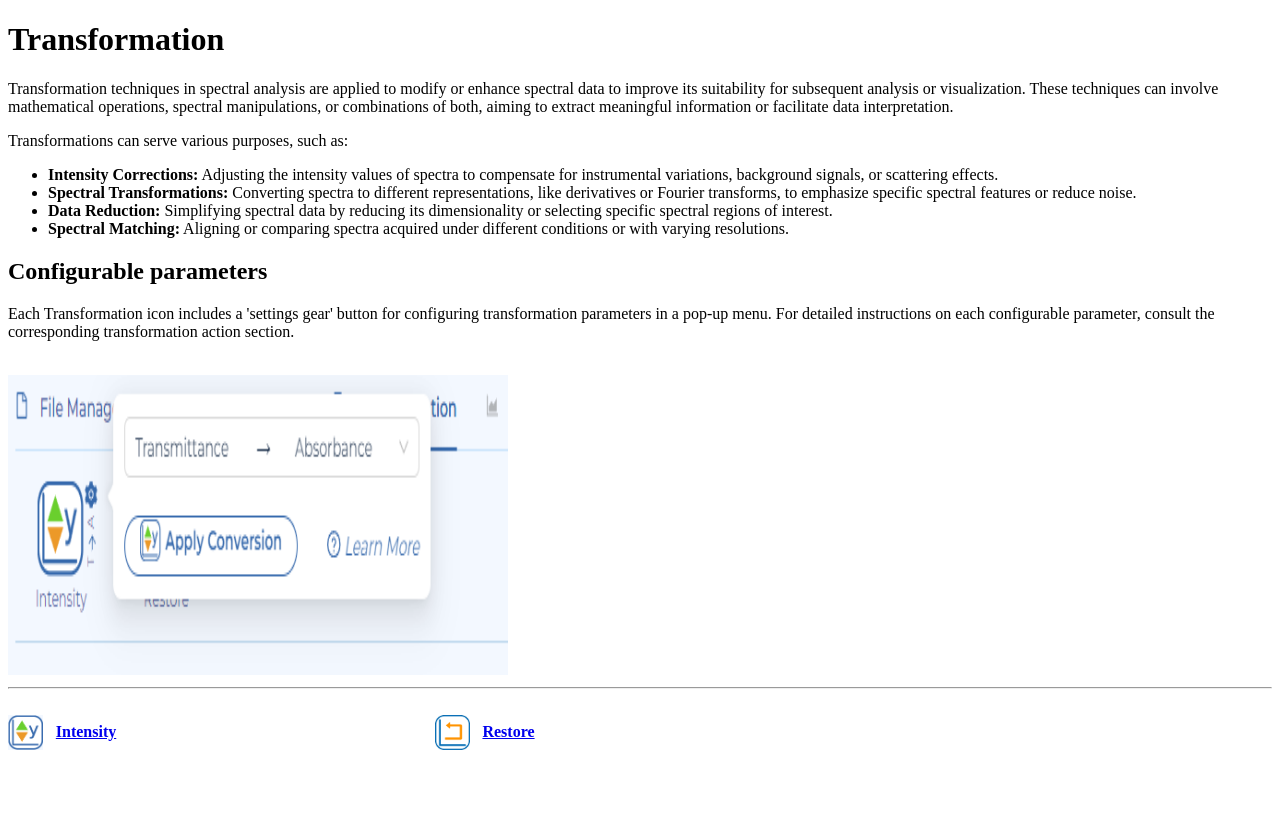
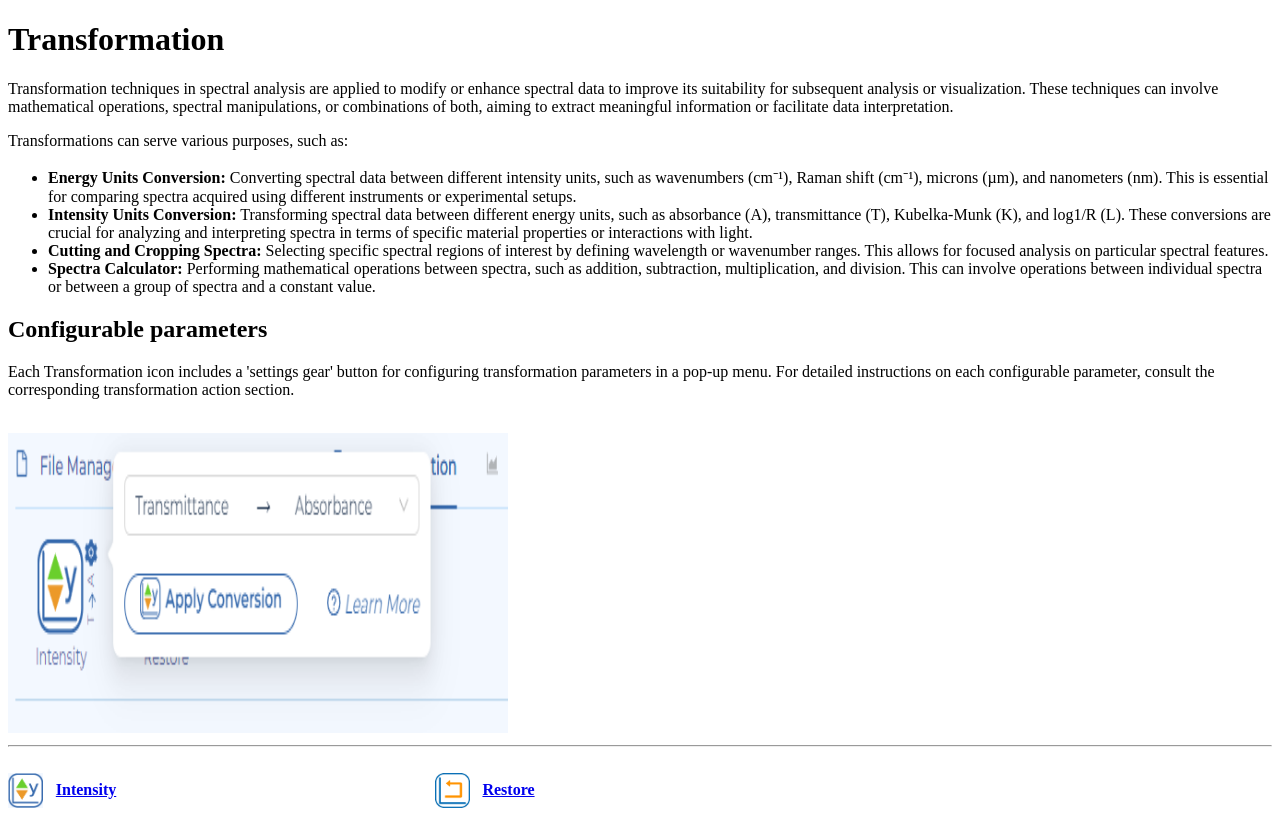
Before and after one commit to SFTechnologies/spectrify-docs, a Next.js app: page /transformation in a window 1280 px wide. Built offline with nearby package versions, Linux system fonts and the light colour scheme.

Commit message:
fix(transformation): update texts and formulas

```diff
--- a/pages/transformation.mdx
+++ b/pages/transformation.mdx
@@ -9,10 +9,10 @@ Transformation techniques in spectral analysis are applied to modify or enhance
 
 Transformations can serve various purposes, such as:
 
-- **Intensity Corrections:** Adjusting the intensity values of spectra to compensate for instrumental variations, background signals, or scattering effects.
-- **Spectral Transformations:** Converting spectra to different representations, like derivatives or Fourier transforms, to emphasize specific spectral features or reduce noise.
-- **Data Reduction:** Simplifying spectral data by reducing its dimensionality or selecting specific spectral regions of interest.
-- **Spectral Matching:** Aligning or comparing spectra acquired under different conditions or with varying resolutions.
+- **Energy Units Conversion:** Converting spectral data between different intensity units, such as wavenumbers (cm⁻¹), Raman shift (cm⁻¹), microns (µm), and nanometers (nm). This is essential for comparing spectra acquired using different instruments or experimental setups.
+- **Intensity Units Conversion:** Transforming spectral data between different energy units, such as absorbance (A), transmittance (T), Kubelka-Munk (K), and log1/R (L). These conversions are crucial for analyzing and interpreting spectra in terms of specific material properties or interactions with light.
+- **Cutting and Cropping Spectra:** Selecting specific spectral regions of interest by defining wavelength or wavenumber ranges. This allows for focused analysis on particular spectral features.
+- **Spectra Calculator:** Performing mathematical operations between spectra, such as addition, subtraction, multiplication, and division. This can involve operations between individual spectra or between a group of spectra and a constant value.
 
 ## Configurable parameters
 
```
Also changed, not shown: pages/transformation/intensity.mdx (+20 -5 lines).
